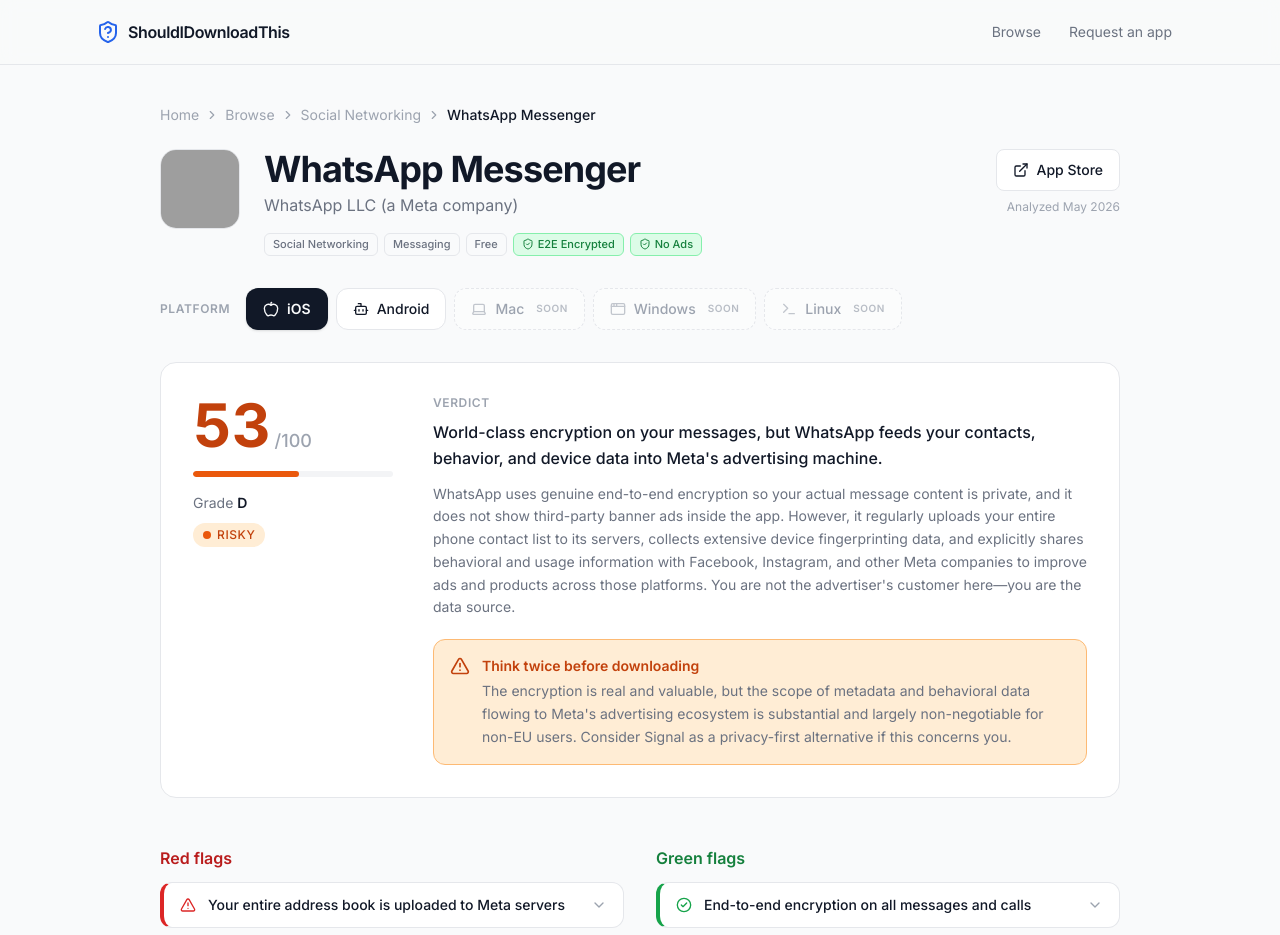
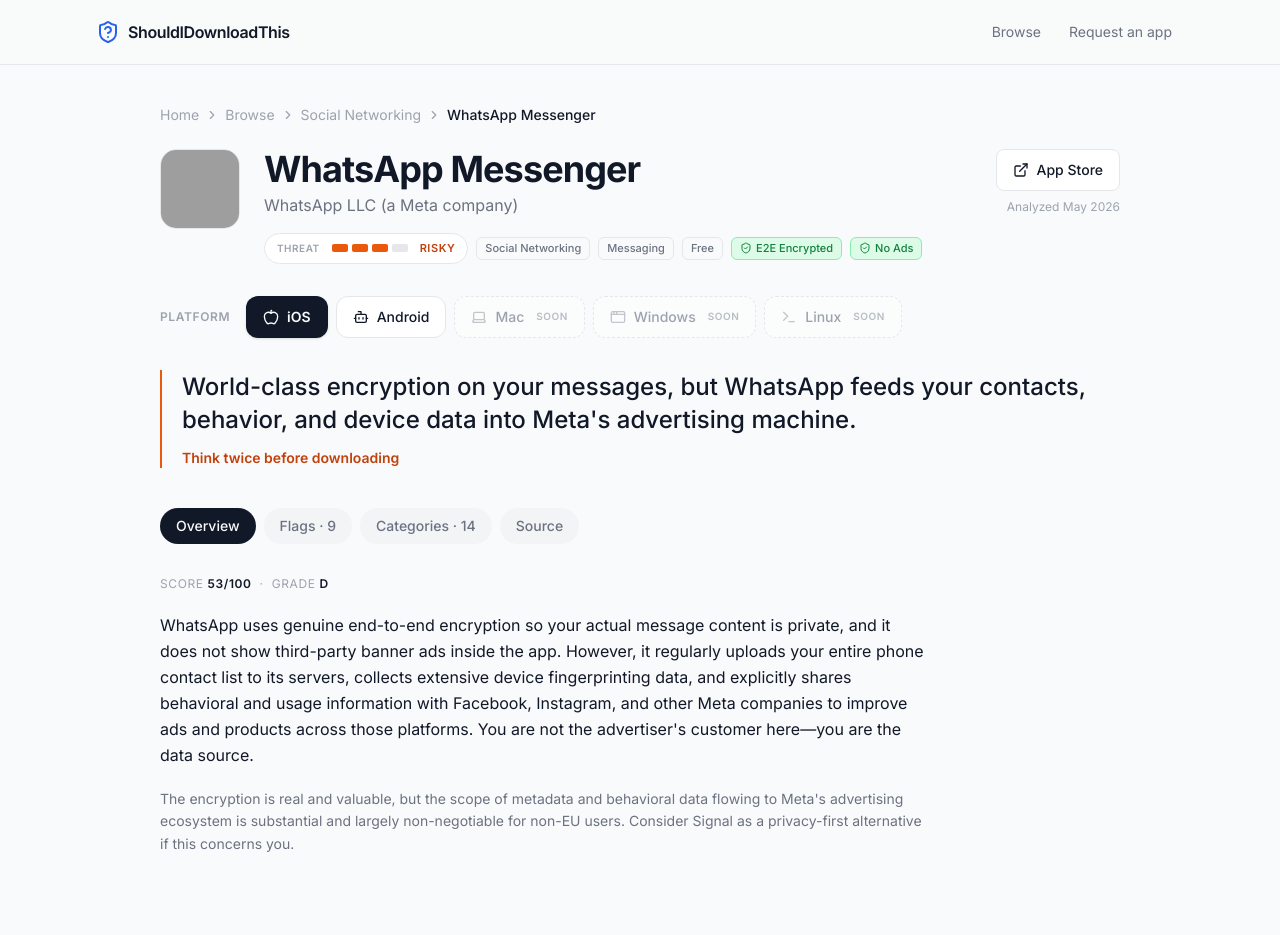
Before and after one commit to Ragulsundaram/SholudIDownloadThis, a Next.js app: page /app/whatsapp/ios in a window 1280 px wide. Shown: the top 935 px of the page. Built offline with nearby package versions, Linux system fonts and the light colour scheme; grey boxes are pictures that could not be loaded.

Commit message:
Refactor AppPlatformPage to use TabbedSections for better organization; replace ScoreBlock with VerdictHero for improved verdict display. Update AppHeader to include risk level and enhance FlagsList component styling. Remove unused ScoreBlock component.

```diff
--- a/app/app/[slug]/[platform]/page.tsx
+++ b/app/app/[slug]/[platform]/page.tsx
@@ -4,14 +4,15 @@
 import { ChevronRight } from "lucide-react";
 
 import { getAppParent, getAppPlatform, getAllSlugs } from "@/lib/getApp";
-import { PLATFORM_LABEL } from "@/lib/risk";
+import { PLATFORM_LABEL, compareRisk } from "@/lib/risk";
 import { deriveTrustIndicators } from "@/lib/trustIndicators";
-import type { Platform } from "@/lib/types";
+import type { Category, Flags, Platform, Verdict, AppMeta } from "@/lib/types";
 import { Navbar } from "@/components/Navbar";
 import { Footer } from "@/components/Footer";
 import { AppHeader } from "@/components/AppHeader";
 import { PlatformSwitcher } from "@/components/PlatformSwitcher";
-import { ScoreBlock } from "@/components/ScoreBlock";
+import { VerdictHero } from "@/components/VerdictHero";
+import { TabbedSections, type Tab } from "@/components/TabbedSections";
 import { FlagsList } from "@/components/FlagsList";
 import { CategoryCard } from "@/components/CategoryCard";
 import { MetaStrip } from "@/components/MetaStrip";
@@ -67,6 +68,43 @@
   if (!parent || !data) notFound();
 
   const trust = deriveTrustIndicators(data.flags.green);
+  const categoriesByRisk = [...data.categories].sort((a, b) =>
+    compareRisk(a.risk, b.risk),
+  );
+
+  const tabs: Tab[] = [
+    {
+      id: "overview",
+      label: "Overview",
+      content: <OverviewTab verdict={data.verdict} />,
+    },
+    {
+      id: "flags",
+      label: `Flags · ${data.flags.red.length + data.flags.green.length}`,
+      content: <FlagsTab flags={data.flags} />,
+    },
+    {
+      id: "categories",
+      label: `Categories · ${data.categories.length}`,
+      content: (
+        <CategoriesTab
+          categories={categoriesByRisk}
+          platform={platform}
+        />
+      ),
+    },
+    {
+      id: "source",
+      label: "Source",
+      content: (
+        <MetaStrip
+          meta={data.meta}
+          platform={platform}
+          appName={data.app.name}
+        />
+      ),
+    },
+  ];
 
   return (
     <>
@@ -86,6 +124,7 @@
               storeUrl={data.app.app_store_url}
               analyzedAt={data.meta.analyzed_at}
               trustIndicators={trust}
+              risk={data.verdict.overall_risk}
             />
           </div>
 
@@ -98,25 +137,60 @@
           </div>
 
           <div className="mt-8">
-            <ScoreBlock verdict={data.verdict} />
+            <VerdictHero verdict={data.verdict} />
           </div>
 
-          <section className="mt-12 grid gap-8 md:grid-cols-2">
-            <FlagsList variant="red" flags={data.flags.red} />
-            <FlagsList variant="green" flags={data.flags.green} />
-          </section>
+          <div className="mt-10">
+            <TabbedSections tabs={tabs} />
+          </div>
+        </div>
+      </main>
 
-          <section className="mt-12">
-            <div className="mb-5 flex items-baseline justify-between gap-4">
-              <h2 className="text-xl font-semibold tracking-tight text-ink">
-                Category breakdown
-              </h2>
-              <p className="text-xs text-ink-subtle">
-                {PLATFORM_LABEL[platform]} · tap to expand
+      <Footer />
+    </>
+  );
+}
+
+function OverviewTab({ verdict }: { verdict: Verdict }) {
+  return (
+    <div className="max-w-3xl space-y-5">
+      <p className="text-xs uppercase tracking-wider text-ink-subtle">
+        Score{" "}
+        <span className="font-semibold text-ink">{verdict.score}/100</span>
+        <span className="mx-2">·</span>
+        Grade <span className="font-semibold text-ink">{verdict.grade}</span>
+      </p>
+      <p className="text-base leading-relaxed text-ink">{verdict.summary}</p>
+      <p className="text-sm leading-relaxed text-ink-muted">
+        {verdict.recommendation_reason}
       </p>
     </div>
+  );
+}
+
+function FlagsTab({ flags }: { flags: Flags }) {
+  return (
+    <div className="grid gap-8 md:grid-cols-2">
+      <FlagsList variant="red" flags={flags.red} />
+      <FlagsList variant="green" flags={flags.green} />
+    </div>
+  );
+}
+
+function CategoriesTab({
+  categories,
+  platform,
+}: {
+  categories: Category[];
+  platform: Platform;
+}) {
+  return (
+    <div>
+      <p className="mb-4 text-xs text-ink-subtle">
+        {PLATFORM_LABEL[platform]} · sorted by risk · tap to expand
+      </p>
       <div className="md:columns-2 md:gap-x-3">
-              {data.categories.map((category) => (
+        {categories.map((category) => (
           <div
             key={category.id}
             className="mb-3 break-inside-avoid last:mb-0"
@@ -125,18 +199,7 @@
           </div>
         ))}
       </div>
-          </section>
-
-          <MetaStrip
-            meta={data.meta}
-            platform={platform}
-            appName={data.app.name}
-          />
     </div>
-      </main>
-
-      <Footer />
-    </>
   );
 }
 
--- a/components/AppHeader.tsx
+++ b/components/AppHeader.tsx
@@ -1,6 +1,8 @@
 import Image from "next/image";
 import { ExternalLink, Smartphone, ShieldCheck } from "lucide-react";
+import type { RiskLevel } from "@/lib/types";
 import type { TrustIndicator } from "@/lib/trustIndicators";
+import { ThreatMeter } from "./ThreatMeter";
 
 type Props = {
   name: string;
@@ -12,6 +14,7 @@
   storeLabel?: string;
   analyzedAt?: string;
   trustIndicators?: TrustIndicator[];
+  risk?: RiskLevel;
 };
 
 export function AppHeader({
@@ -24,6 +27,7 @@
   storeLabel = "App Store",
   analyzedAt,
   trustIndicators = [],
+  risk,
 }: Props) {
   return (
     <header className="flex flex-col gap-6 sm:flex-row sm:items-start sm:gap-6">
@@ -35,7 +39,8 @@
         </h1>
         <p className="mt-1 text-base text-ink-muted">{developer}</p>
 
-        <div className="mt-4 flex flex-wrap items-center gap-1.5">
+        <div className="mt-4 flex flex-wrap items-center gap-2">
+          {risk && <ThreatMeter risk={risk} />}
           <Tag>{category}</Tag>
           {subCategory && <Tag>{subCategory}</Tag>}
           <Tag>Free</Tag>
--- a/components/FlagsList.tsx
+++ b/components/FlagsList.tsx
@@ -1,12 +1,7 @@
-import { AlertTriangle, CheckCircle2, ChevronDown } from "lucide-react";
+import { AlertTriangle, CheckCircle2 } from "lucide-react";
 import type { Flag, Severity } from "@/lib/types";
 
 type Variant = "red" | "green";
-
-type Props = {
-  variant: Variant;
-  flags: Flag[];
-};
 
 const SEVERITY_RANK: Record<Severity, number> = {
   high: 3,
@@ -15,7 +10,13 @@
   positive: 0,
 };
 
-export function FlagsList({ variant, flags }: Props) {
+export function FlagsList({
+  variant,
+  flags,
+}: {
+  variant: Variant;
+  flags: Flag[];
+}) {
   if (flags.length === 0) return null;
 
   const isRed = variant === "red";
@@ -28,29 +29,28 @@
   const headingClass = isRed ? "text-danger-ink" : "text-safe-ink";
   const accentBorder = isRed ? "border-l-danger" : "border-l-safe";
   const iconClass = isRed ? "text-danger" : "text-safe";
-  const detailsName = isRed ? "redflag" : "greenflag";
 
   return (
     <div>
       <h3 className={`text-base font-semibold ${headingClass}`}>{heading}</h3>
-      <ul className="mt-3 space-y-2">
+      <ul className="mt-3 space-y-3">
         {sorted.map((flag) => (
-          <li key={flag.id}>
-            <details
-              name={detailsName}
-              className={`group rounded-xl border border-l-4 border-line bg-surface ${accentBorder}`}
-            >
-              <summary className="flex cursor-pointer list-none items-center gap-3 px-4 py-3 [&::-webkit-details-marker]:hidden">
-                <Icon className={`h-4 w-4 flex-shrink-0 ${iconClass}`} />
-                <span className="flex-1 text-sm font-medium leading-snug text-ink">
-                  {flag.title}
-                </span>
-                <ChevronDown className="h-4 w-4 flex-shrink-0 text-ink-subtle transition-transform group-open:rotate-180" />
-              </summary>
-              <p className="border-t border-divider px-4 py-4 text-sm leading-relaxed text-ink-muted">
+          <li
+            key={flag.id}
+            className={`flex gap-3 rounded-xl border border-l-4 border-line bg-surface p-4 ${accentBorder}`}
+          >
+            <Icon
+              className={`mt-0.5 h-4 w-4 flex-shrink-0 ${iconClass}`}
+              aria-hidden
+            />
+            <div className="min-w-0">
+              <p className="text-sm font-semibold leading-snug text-ink">
+                {flag.title}
+              </p>
+              <p className="mt-1 text-sm leading-relaxed text-ink-muted">
                 {flag.plain_english}
               </p>
-            </details>
+            </div>
           </li>
         ))}
       </ul>
--- a/components/ScoreBlock.tsx
+++ /dev/null
@@ -1,123 +0,0 @@
-import { AlertCircle, AlertTriangle, CheckCircle2 } from "lucide-react";
-import type { RiskLevel, Verdict } from "@/lib/types";
-import { RiskBadge } from "./RiskBadge";
-
-const BAR_COLOR: Record<RiskLevel, string> = {
-  safe: "bg-safe",
-  caution: "bg-caution",
-  risky: "bg-risky",
-  dangerous: "bg-danger",
-  unknown: "bg-unknown",
-};
-
-const SCORE_TEXT: Record<RiskLevel, string> = {
-  safe: "text-safe-ink",
-  caution: "text-caution-ink",
-  risky: "text-risky-ink",
-  dangerous: "text-danger-ink",
-  unknown: "text-unknown-ink",
-};
-
-const CALLOUT: Record<
-  RiskLevel,
-  { bg: string; border: string; ink: string; Icon: typeof AlertCircle }
-> = {
-  safe: {
-    bg: "bg-safe-soft",
-    border: "border-safe-line",
-    ink: "text-safe-ink",
-    Icon: CheckCircle2,
-  },
-  caution: {
-    bg: "bg-caution-soft",
-    border: "border-caution-line",
-    ink: "text-caution-ink",
-    Icon: AlertTriangle,
-  },
-  risky: {
-    bg: "bg-risky-soft",
-    border: "border-risky-line",
-    ink: "text-risky-ink",
-    Icon: AlertTriangle,
-  },
-  dangerous: {
-    bg: "bg-danger-soft",
-    border: "border-danger-line",
-    ink: "text-danger-ink",
-    Icon: AlertCircle,
-  },
-  unknown: {
-    bg: "bg-unknown-soft",
-    border: "border-unknown-line",
-    ink: "text-unknown-ink",
-    Icon: AlertCircle,
-  },
-};
-
-const RECOMMENDATION_TITLE: Record<Verdict["recommendation"], string> = {
-  highly_recommended: "Recommended",
-  recommended: "Probably fine",
-  think_twice: "Think twice before downloading",
-  avoid: "Avoid if you can",
-};
-
-export function ScoreBlock({ verdict }: { verdict: Verdict }) {
-  const callout = CALLOUT[verdict.overall_risk];
-  const Icon = callout.Icon;
-  const pct = Math.max(0, Math.min(100, verdict.score));
-
-  return (
-    <section className="grid gap-6 rounded-2xl border border-line bg-surface p-6 md:grid-cols-[minmax(0,200px)_1fr] md:gap-10 md:p-8">
-      <div className="flex flex-col items-start">
-        <div className="flex items-baseline gap-1">
-          <span
-            className={`text-6xl font-bold tabular-nums leading-none ${SCORE_TEXT[verdict.overall_risk]}`}
-          >
-            {verdict.score}
-          </span>
-          <span className="text-lg font-medium text-ink-subtle">/100</span>
-        </div>
-
-        <div className="mt-4 h-1.5 w-full overflow-hidden rounded-full bg-divider">
-          <div
-            className={`h-full rounded-full ${BAR_COLOR[verdict.overall_risk]}`}
-            style={{ width: `${pct}%` }}
-          />
-        </div>
-
-        <p className="mt-4 text-sm text-ink-muted">
-          Grade <span className="font-semibold text-ink">{verdict.grade}</span>
-        </p>
-        <div className="mt-2">
-          <RiskBadge risk={verdict.overall_risk} size="md" />
-        </div>
-      </div>
-
-      <div className="flex flex-col">
-        <span className="text-xs font-semibold uppercase tracking-wider text-ink-subtle">
-          Verdict
-        </span>
-        <p className="mt-2 text-base font-medium leading-relaxed text-ink">
-          {verdict.one_liner}
-        </p>
-        <p className="mt-3 text-sm leading-relaxed text-ink-muted">
-          {verdict.summary}
-        </p>
-
-        <div
-          className={`mt-5 flex gap-3 rounded-xl border p-4 ${callout.bg} ${callout.border}`}
-        >
-          <Icon className={`h-5 w-5 flex-shrink-0 ${callout.ink}`} />
-          <div>
-            <p className={`text-sm font-semibold ${callout.ink}`}>
-              {RECOMMENDATION_TITLE[verdict.recommendation]}
-            </p>
-            <p className="mt-1 text-sm leading-relaxed text-ink-muted">
-              {verdict.recommendation_reason}
-            </p>
-          </div>
-        </div>
-      </div>
-    </section>
-  );
-}
--- /dev/null
+++ b/components/TabbedSections.tsx
@@ -0,0 +1,64 @@
+"use client";
+
+import { useState, type ReactNode } from "react";
+
+export type Tab = {
+  id: string;
+  label: string;
+  content: ReactNode;
+};
+
+type Props = {
+  tabs: Tab[];
+  defaultTab?: string;
+};
+
+export function TabbedSections({ tabs, defaultTab }: Props) {
+  const [active, setActive] = useState(defaultTab ?? tabs[0]?.id ?? "");
+
+  return (
+    <div>
+      <nav
+        role="tablist"
+        aria-label="App detail sections"
+        className="flex flex-wrap gap-2"
+      >
+        {tabs.map((t) => {
+          const isActive = active === t.id;
+          return (
+            <button
+              key={t.id}
+              role="tab"
+              type="button"
+              aria-selected={isActive}
+              aria-controls={`panel-${t.id}`}
+              id={`tab-${t.id}`}
+              onClick={() => setActive(t.id)}
+              className={`whitespace-nowrap rounded-full px-4 py-2 text-sm font-medium transition-colors ${
+                isActive
+                  ? "bg-ink text-page"
+                  : "bg-divider text-ink-muted hover:text-ink"
+              }`}
+            >
+              {t.label}
+            </button>
+          );
+        })}
+      </nav>
+
+      <div className="mt-8">
+        {tabs.map((t) => (
+          <section
+            key={t.id}
+            id={`panel-${t.id}`}
+            role="tabpanel"
+            aria-labelledby={`tab-${t.id}`}
+            hidden={active !== t.id}
+          >
+            {t.content}
+          </section>
+        ))}
+      </div>
+    </div>
+  );
+}
--- /dev/null
+++ b/components/ThreatMeter.tsx
@@ -0,0 +1,60 @@
+import type { RiskLevel } from "@/lib/types";
+import { RISK_LABEL } from "@/lib/risk";
+
+const FILLED_BG: Record<RiskLevel, string> = {
+  safe: "bg-safe",
+  caution: "bg-caution",
+  risky: "bg-risky",
+  dangerous: "bg-danger",
+  unknown: "bg-unknown",
+};
+
+const LABEL_TEXT: Record<RiskLevel, string> = {
+  safe: "text-safe-ink",
+  caution: "text-caution-ink",
+  risky: "text-risky-ink",
+  dangerous: "text-danger-ink",
+  unknown: "text-unknown-ink",
+};
+
+const FILLED_COUNT: Record<RiskLevel, number> = {
+  safe: 1,
+  caution: 2,
+  risky: 3,
+  dangerous: 4,
+  unknown: 0,
+};
+
+const TOTAL_SEGMENTS = 4;
+
+export function ThreatMeter({ risk }: { risk: RiskLevel }) {
+  const filled = FILLED_COUNT[risk];
+
+  return (
+    <div
+      className="inline-flex items-center gap-3 rounded-full border border-line bg-surface px-3 py-1.5"
+      role="img"
+      aria-label={`Threat level: ${RISK_LABEL[risk]}`}
+    >
+      <span className="text-[10px] font-semibold uppercase tracking-wider text-ink-subtle">
+        Threat
+      </span>
+      <div className="flex gap-1" aria-hidden>
+        {Array.from({ length: TOTAL_SEGMENTS }).map((_, i) => {
+          const isFilled = i < filled;
+          return (
+            <span
+              key={i}
+              className={`h-2 w-4 rounded-[2px] ${isFilled ? FILLED_BG[risk] : "bg-line"}`}
+            />
+          );
+        })}
+      </div>
+      <span
+        className={`text-[11px] font-semibold uppercase tracking-wider ${LABEL_TEXT[risk]}`}
+      >
+        {RISK_LABEL[risk]}
+      </span>
+    </div>
+  );
+}
--- /dev/null
+++ b/components/VerdictHero.tsx
@@ -0,0 +1,33 @@
+import type { RiskLevel, Verdict } from "@/lib/types";
+import { RECOMMENDATION_TITLE } from "@/lib/risk";
+
+const ACCENT: Record<RiskLevel, string> = {
+  safe: "border-l-safe",
+  caution: "border-l-caution",
+  risky: "border-l-risky",
+  dangerous: "border-l-danger",
+  unknown: "border-l-unknown",
+};
+
+const RECOMMENDATION_TEXT: Record<RiskLevel, string> = {
+  safe: "text-safe-ink",
+  caution: "text-caution-ink",
+  risky: "text-risky-ink",
+  dangerous: "text-danger-ink",
+  unknown: "text-unknown-ink",
+};
+
+export function VerdictHero({ verdict }: { verdict: Verdict }) {
+  return (
+    <div className={`border-l-2 pl-5 ${ACCENT[verdict.overall_risk]}`}>
+      <p className="text-xl font-medium leading-snug text-ink sm:text-2xl">
+        {verdict.one_liner}
+      </p>
+      <p
+        className={`mt-3 text-sm font-semibold ${RECOMMENDATION_TEXT[verdict.overall_risk]}`}
+      >
+        {RECOMMENDATION_TITLE[verdict.recommendation]}
+      </p>
+    </div>
+  );
+}
--- a/lib/risk.ts
+++ b/lib/risk.ts
@@ -1,4 +1,4 @@
-import type { Grade, RiskLevel } from "./types";
+import type { Grade, RecommendationLevel, RiskLevel } from "./types";
 
 const RISK_RANK: Record<RiskLevel, number> = {
   unknown: 0,
@@ -40,6 +40,13 @@
   unknown: "Unknown",
 };
 
+export const RECOMMENDATION_TITLE: Record<RecommendationLevel, string> = {
+  highly_recommended: "Recommended",
+  recommended: "Probably fine",
+  think_twice: "Think twice before downloading",
+  avoid: "Avoid if you can",
+};
+
 export const PLATFORM_LABEL: Record<string, string> = {
   ios: "iOS",
   android: "Android",
```
Lines whose indentation alone changed are shown as unchanged.
